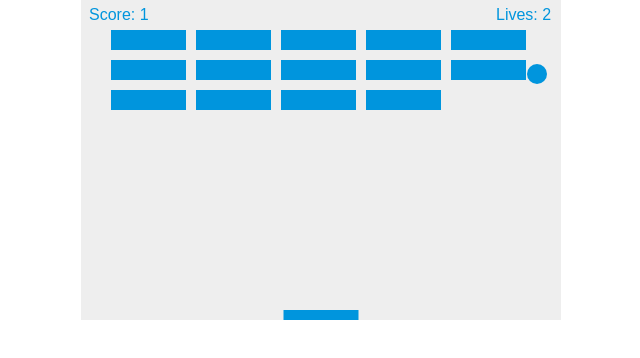
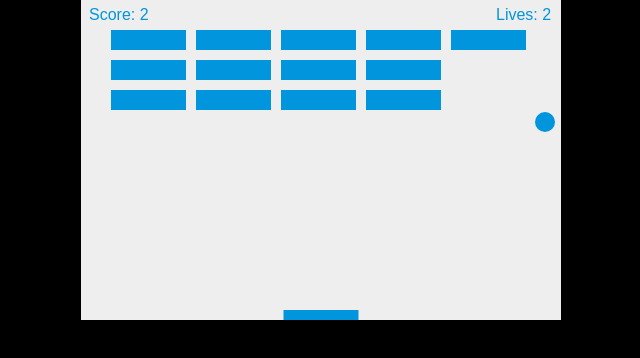
Before and after one commit to merryMellody/breakout-tutorial, a website: page index.html in a window 1280 px wide. Shown: the whole page, without its empty margins (319-959 px from the left). Drawn offline with Linux system fonts and the light colour scheme.

Commit message:
Split files, added eslint/npm

```diff
--- /dev/null
+++ b/app.css
@@ -0,0 +1,12 @@
+body {
+  background-color: black;
+}
+* {
+  padding: 0;
+  margin: 0;
+}
+canvas {
+  background: #eee;
+  display: block;
+  margin: 0 auto;
+}
--- /dev/null
+++ b/app.js
@@ -0,0 +1,191 @@
+const canvas = document.getElementById('myCanvas');
+const ctx = canvas.getContext('2d');
+
+let x = canvas.width / 2;
+let y = canvas.height - 30;
+
+let dx = 2;
+let dy = -2;
+
+const ballRadius = 10;
+
+const paddleHeight = 10;
+const paddleWidth = 75;
+let paddleX = (canvas.width - paddleWidth) / 2;
+
+let rightPressed = false;
+let leftPressed = false;
+
+const brickRowCount = 3;
+const brickColumnCount = 5;
+const brickWidth = 75;
+const brickHeight = 20;
+const brickPadding = 10;
+const brickOffsetTop = 30;
+const brickOffsetLeft = 30;
+
+let score = 0;
+
+let lives = 3;
+
+let isPaused = false;
+
+const bricks = [];
+for (let c = 0; c < brickColumnCount; c += 1) {
+  bricks[c] = [];
+  for (let r = 0; r < brickRowCount; r += 1) {
+    bricks[c][r] = { x: 0, y: 0, status: 1 };
+  }
+}
+
+function drawBall() {
+  ctx.beginPath();
+  ctx.arc(x, y, ballRadius, 0, Math.PI * 2);
+  ctx.fillStyle = '#0095DD';
+  ctx.fill();
+  ctx.closePath();
+}
+
+function drawPaddle() {
+  ctx.beginPath();
+  ctx.rect(paddleX, canvas.height - paddleHeight, paddleWidth, paddleHeight);
+  ctx.fillStyle = '#0095DD';
+  ctx.fill();
+  ctx.closePath();
+}
+
+function drawBricks() {
+  for (let c = 0; c < brickColumnCount; c += 1) {
+    for (let r = 0; r < brickRowCount; r += 1) {
+      if (bricks[c][r].status === 1) {
+        const brickX = c * (brickWidth + brickPadding) + brickOffsetLeft;
+        const brickY = r * (brickHeight + brickPadding) + brickOffsetTop;
+        bricks[c][r].x = brickX;
+        bricks[c][r].y = brickY;
+        ctx.beginPath();
+        ctx.rect(brickX, brickY, brickWidth, brickHeight);
+        ctx.fillStyle = '#0095DD';
+        ctx.fill();
+        ctx.closePath();
+      }
+    }
+  }
+}
+
+function collisionDetection() {
+  for (let c = 0; c < brickColumnCount; c += 1) {
+    for (let r = 0; r < brickRowCount; r += 1) {
+      const b = bricks[c][r];
+      if (b.status === 1) {
+        if (
+          x + ballRadius > b.x
+          && x - ballRadius < b.x + brickWidth
+          && y + ballRadius > b.y
+          && y - ballRadius < b.y + brickHeight
+        ) {
+          dy = -dy;
+          b.status = 0;
+          score += 1;
+          if (score === brickRowCount * brickColumnCount) {
+            alert('YOU WIN, CONGRATULATIONS!');
+            document.location.reload();
+          }
+        }
+      }
+    }
+  }
+}
+
+function drawScore() {
+  ctx.font = '16px Arial';
+  ctx.fillStyle = '#0095DD';
+  ctx.fillText(`Score: ${score}`, 8, 20);
+}
+
+function drawLives() {
+  ctx.font = '16px Arial';
+  ctx.fillStyle = '#0095DD';
+  ctx.fillText(`Lives: ${lives}`, canvas.width - 65, 20);
+}
+
+function draw() {
+  ctx.clearRect(0, 0, canvas.width, canvas.height);
+  drawBricks();
+  drawBall();
+  drawPaddle();
+  drawScore();
+  drawLives();
+  collisionDetection();
+
+  if (x + dx > canvas.width - ballRadius || x + dx < ballRadius) {
+    dx = -dx;
+  }
+  if (y + dy < ballRadius) {
+    dy = -dy;
+  } else if (y + dy > canvas.height - ballRadius * 2) {
+    if (x > paddleX && x < paddleX + paddleWidth) {
+      dy = -dy;
+    } else if (y + dy > canvas.height - ballRadius) {
+      lives -= 1;
+      if (!lives) {
+        alert('GAME OVER');
+        document.location.reload();
+      } else {
+        x = canvas.width / 2;
+        y = canvas.height - 30;
+        dx = 2;
+        dy = -2;
+        paddleX = (canvas.width - paddleWidth) / 2;
+      }
+    }
+  }
+
+  if (rightPressed) {
+    paddleX += 7;
+  } else if (leftPressed) {
+    paddleX -= 7;
+  }
+
+  x += dx;
+  y += dy;
+
+  if (!isPaused) {
+    requestAnimationFrame(draw);
+  }
+}
+
+function mouseMoveHandler(e) {
+  const relativeX = e.clientX - canvas.offsetLeft;
+  if (relativeX > 0 && relativeX < canvas.width) {
+    paddleX = relativeX - paddleWidth / 2;
+  }
+}
+
+function keyDownHandler(e) {
+  if (e.key === 'Right' || e.key === 'ArrowRight') {
+    rightPressed = true;
+  } else if (e.key === 'Left' || e.key === 'ArrowLeft') {
+    leftPressed = true;
+  } else if (e.keyCode === 32) {
+    if (isPaused) {
+      isPaused = false;
+      requestAnimationFrame(draw);
+    } else {
+      isPaused = true;
+    }
+  }
+}
+
+function keyUpHandler(e) {
+  if (e.key === 'Right' || e.key === 'ArrowRight') {
+    rightPressed = false;
+  } else if (e.key === 'Left' || e.key === 'ArrowLeft') {
+    leftPressed = false;
+  }
+}
+
+document.addEventListener('keydown', keyDownHandler, false);
+document.addEventListener('keyup', keyUpHandler, false);
+document.addEventListener('mousemove', mouseMoveHandler, false);
+
+draw();
--- a/index.html
+++ b/index.html
@@ -1,199 +1,12 @@
 <!DOCTYPE html>
 <html lang="en">
   <head>
-	<meta charset="UTF-8">
+    <meta charset="UTF-8" />
+    <link rel="stylesheet" href="app.css" />
     <title>Gamedev Canvas Workshop</title>
-	<style>
-		* { padding: 0; margin: 0; }
-		canvas { background: #eee; display: block; margin: 0 auto; }
-	</style>
   </head>
   <body>
-
     <canvas id="myCanvas" width="480" height="320"></canvas>
-
-<script>
-	var canvas = document.getElementById("myCanvas");
-	var ctx = canvas.getContext("2d");
-
-	var x = canvas.width/2;
-	var y = canvas.height-30;
-
-	var dx = 2;
-	var dy = -2;
-
-	var ballRadius = 10;
-
-	var paddleHeight = 10;
-	var paddleWidth = 75;
-	var paddleX = (canvas.width-paddleWidth) / 2;
-
-	var rightPressed = false;
-	var leftPressed = false;
-
-	var brickRowCount = 3;
-	var brickColumnCount = 5;
-	var brickWidth = 75;
-	var brickHeight = 20;
-	var brickPadding = 10;
-	var brickOffsetTop = 30;
-	var brickOffsetLeft = 30;
-
-	var score = 0;
-
-	var lives = 3;
-
-	var bricks = [];
-	for(var c=0; c<brickColumnCount; c++) {
-	    bricks[c] = [];
-	    for(var r=0; r<brickRowCount; r++) {
-	        bricks[c][r] = { x: 0, y: 0, status: 1 };
-	    }
-	}
-
-	function drawBall() {
-		ctx.beginPath();
-		ctx.arc(x, y, ballRadius, 0, Math.PI*2);
-		ctx.fillStyle = "#0095DD";
-		ctx.fill();
-		ctx.closePath();
-	}
-
-	function drawPaddle() {
-		ctx.beginPath();
-		ctx.rect(paddleX, canvas.height-paddleHeight, paddleWidth, paddleHeight);
-		ctx.fillStyle = "#0095DD";
-		ctx.fill();
-		ctx.closePath();
-	}
-
-	function drawBricks() {
-	    for(var c=0; c<brickColumnCount; c++) {
-	        for(var r=0; r<brickRowCount; r++) {
-	            if(bricks[c][r].status == 1) {
-	                var brickX = (c*(brickWidth+brickPadding))+brickOffsetLeft;
-	                var brickY = (r*(brickHeight+brickPadding))+brickOffsetTop;
-	                bricks[c][r].x = brickX;
-	                bricks[c][r].y = brickY;
-	                ctx.beginPath();
-	                ctx.rect(brickX, brickY, brickWidth, brickHeight);
-	                ctx.fillStyle = "#0095DD";
-	                ctx.fill();
-	                ctx.closePath();
-	            }
-	        }
-	    }
-	}
-
-	function draw() {
-		ctx.clearRect(0, 0, canvas.width, canvas.height);
-		drawBricks();
-		drawBall();
-		drawPaddle();
-		drawScore();
-		drawLives();
-		collisionDetection();
-
-		if (x + dx > canvas.width-ballRadius || x + dx < ballRadius) {
-			dx = -dx;
-		}
-		if(y + dy < ballRadius) {
-		    dy = -dy;
-		} else if(y + dy > canvas.height-ballRadius) {
-		    if(x > paddleX && x < paddleX + paddleWidth) {
-		        dy = -dy;
-		    }
-		    else {
-		        lives--;
-				if(!lives) {
-				    alert("GAME OVER");
-				    document.location.reload();
-				}
-				else {
-				    x = canvas.width/2;
-				    y = canvas.height-30;
-				    dx = 2;
-				    dy = -2;
-				    paddleX = (canvas.width-paddleWidth)/2;
-				}
-		    }
-		}
-
-		if (rightPressed) {
-			paddleX += 7;
-		}
-		else if (leftPressed) {
-			paddleX -= 7;
-		}
-
-		x += dx;
-		y += dy;
-
-		requestAnimationFrame(draw);
-	}
-
-	document.addEventListener("keydown", keyDownHandler, false);
-	document.addEventListener("keyup", keyUpHandler, false);
-	document.addEventListener("mousemove", mouseMoveHandler, false);
-
-	function mouseMoveHandler(e) {
-	    var relativeX = e.clientX - canvas.offsetLeft;
-	    if(relativeX > 0 && relativeX < canvas.width) {
-	        paddleX = relativeX - paddleWidth/2;
-	    }
-	}
-
-	function keyDownHandler(e) {
-	    if(e.key == "Right" || e.key == "ArrowRight") {
-	        rightPressed = true;
-	    }
-	    else if(e.key == "Left" || e.key == "ArrowLeft") {
-	        leftPressed = true;
-	    }
-	}
-
-	function keyUpHandler(e) {
-	    if(e.key == "Right" || e.key == "ArrowRight") {
-	        rightPressed = false;
-	    }
-	    else if(e.key == "Left" || e.key == "ArrowLeft") {
-	        leftPressed = false;
-	    }
-	}
-
-	function collisionDetection() {
-	    for(var c=0; c<brickColumnCount; c++) {
-	        for(var r=0; r<brickRowCount; r++) {
-	            var b = bricks[c][r];
-	            if(b.status == 1) {
-	                if(x > b.x && x < b.x+brickWidth && y > b.y && y < b.y+brickHeight) {
-	                    dy = -dy;
-	                    b.status = 0;
-						score++;
-						if(score == brickRowCount*brickColumnCount) {
-	                        alert("YOU WIN, CONGRATULATIONS!");
-	                        document.location.reload();
-						}
-	                }
-	            }
-	        }
-	    }
-	}
-
-	function drawScore() {
-		ctx.font = "16px Arial";
-		ctx.fillStyle = "#0095DD";
-		ctx.fillText("Score: "+score, 8, 20);
-	}
-
-	function drawLives() {
-	    ctx.font = "16px Arial";
-	    ctx.fillStyle = "#0095DD";
-	    ctx.fillText("Lives: "+lives, canvas.width-65, 20);
-	}
-
-	draw();
-</script>
-
+    <script src="app.js" type="text/javascript"></script>
   </body>
 </html>
```
Also changed, not shown: package.json (added, +25 -0 lines), .eslintrc.js (added), 2 other files. Lines whose indentation alone changed are shown as unchanged.
